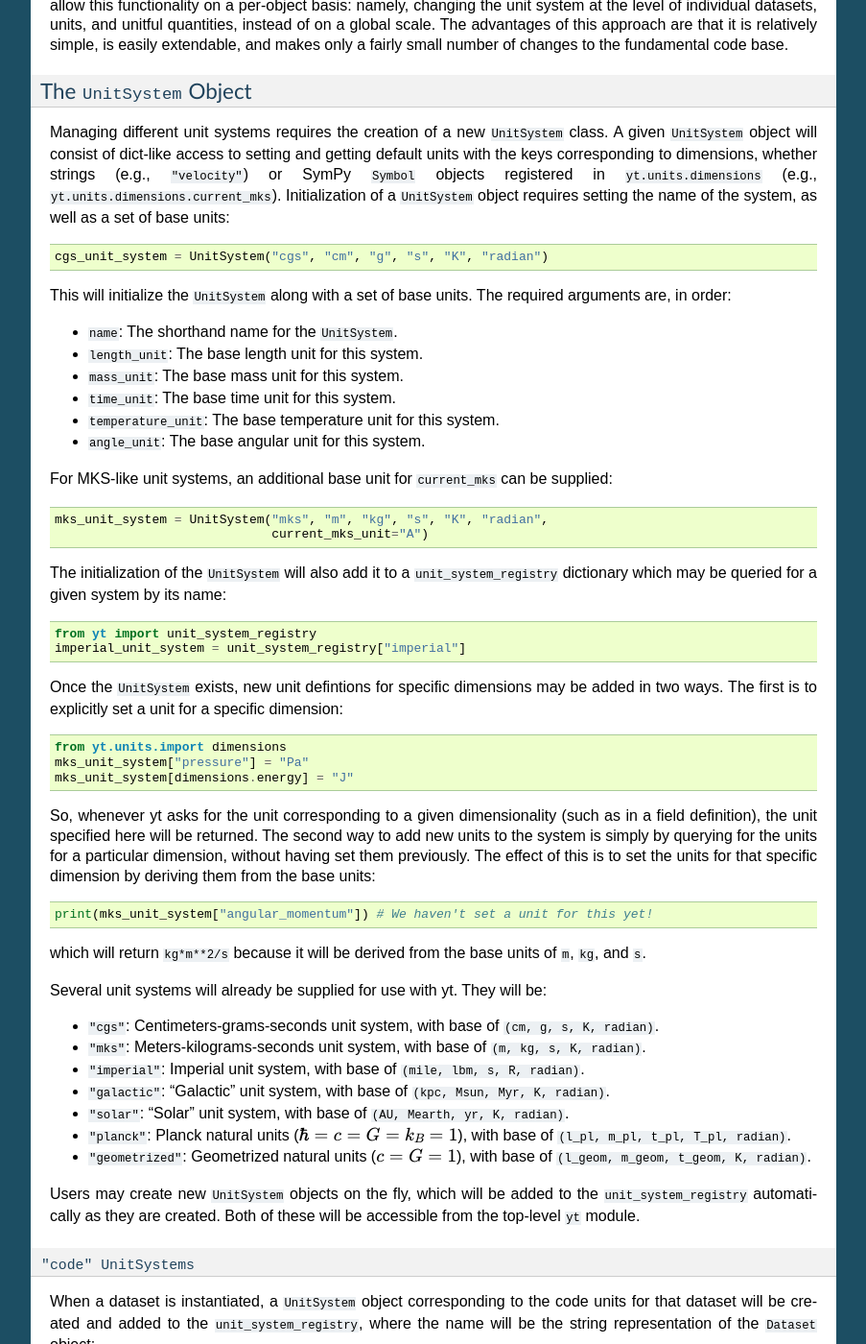
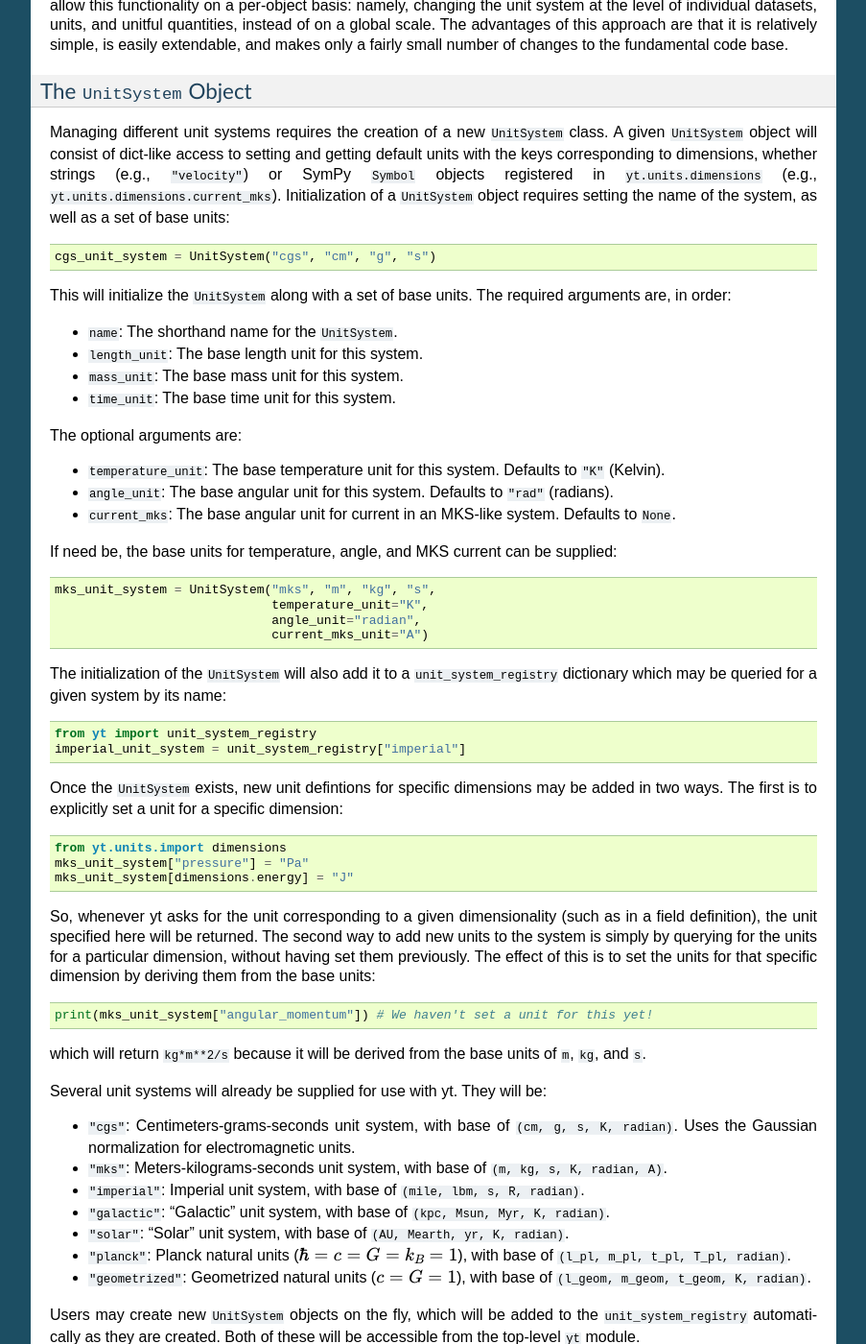
Before and after one commit to yt-project/ytep, a Sphinx documentation site: the page built from source/YTEPs/YTEP-0028.rst, in a window 1280 px wide and 1400 px high, scrolled down 868 px. Shown: the whole window at 96% size, without its empty margins (198-1101 px from the left). Built offline with Sphinx 7.4.7, drawn with Linux system fonts in a browser that asks for light colours; formulas are drawn with MathJax 3.

Commit message:
Make specifying temperature and angle units optional, set defaults

```diff
--- a/source/YTEPs/YTEP-0028.rst
+++ b/source/YTEPs/YTEP-0028.rst
@@ -60,7 +60,7 @@ object requires setting the name of the system, as well as a set of base units:
 
 .. code-block:: python
 
-    cgs_unit_system = UnitSystem("cgs", "cm", "g", "s", "K", "radian")
+    cgs_unit_system = UnitSystem("cgs", "cm", "g", "s")
 
 This will initialize the ``UnitSystem`` along with a set of base units. The required arguments are, in order:
 
@@ -68,14 +68,20 @@ This will initialize the ``UnitSystem`` along with a set of base units. The requ
 * ``length_unit``: The base length unit for this system.
 * ``mass_unit``: The base mass unit for this system.
 * ``time_unit``: The base time unit for this system.
-* ``temperature_unit``: The base temperature unit for this system.
-* ``angle_unit``: The base angular unit for this system.
 
-For MKS-like unit systems, an additional base unit for ``current_mks`` can be supplied:
+The optional arguments are:
+
+* ``temperature_unit``: The base temperature unit for this system. Defaults to ``"K"`` (Kelvin).
+* ``angle_unit``: The base angular unit for this system. Defaults to ``"rad"`` (radians).
+* ``current_mks``: The base angular unit for current in an MKS-like system. Defaults to ``None``.
+
+If need be, the base units for temperature, angle, and MKS current can be supplied:
 
 .. code-block:: python
 
-    mks_unit_system = UnitSystem("mks", "m", "kg", "s", "K", "radian",
+    mks_unit_system = UnitSystem("mks", "m", "kg", "s",
+                                 temperature_unit="K",
+                                 angle_unit="radian",
                                  current_mks_unit="A")
 
 The initialization of the ``UnitSystem`` will also add it to a ``unit_system_registry`` dictionary which
@@ -108,8 +114,9 @@ which will return ``kg*m**2/s`` because it will be derived from the base units o
 
 Several unit systems will already be supplied for use with yt. They will be:
 
-* ``"cgs"``: Centimeters-grams-seconds unit system, with base of ``(cm, g, s, K, radian)``.
-* ``"mks"``: Meters-kilograms-seconds unit system, with base of ``(m, kg, s, K, radian)``.
+* ``"cgs"``: Centimeters-grams-seconds unit system, with base of ``(cm, g, s, K, radian)``. Uses the Gaussian
+  normalization for electromagnetic units.
+* ``"mks"``: Meters-kilograms-seconds unit system, with base of ``(m, kg, s, K, radian, A)``.
 * ``"imperial"``: Imperial unit system, with base of ``(mile, lbm, s, R, radian)``.
 * ``"galactic"``: "Galactic" unit system, with base of ``(kpc, Msun, Myr, K, radian)``.
 * ``"solar"``: "Solar" unit system, with base of ``(AU, Mearth, yr, K, radian)``.
```
